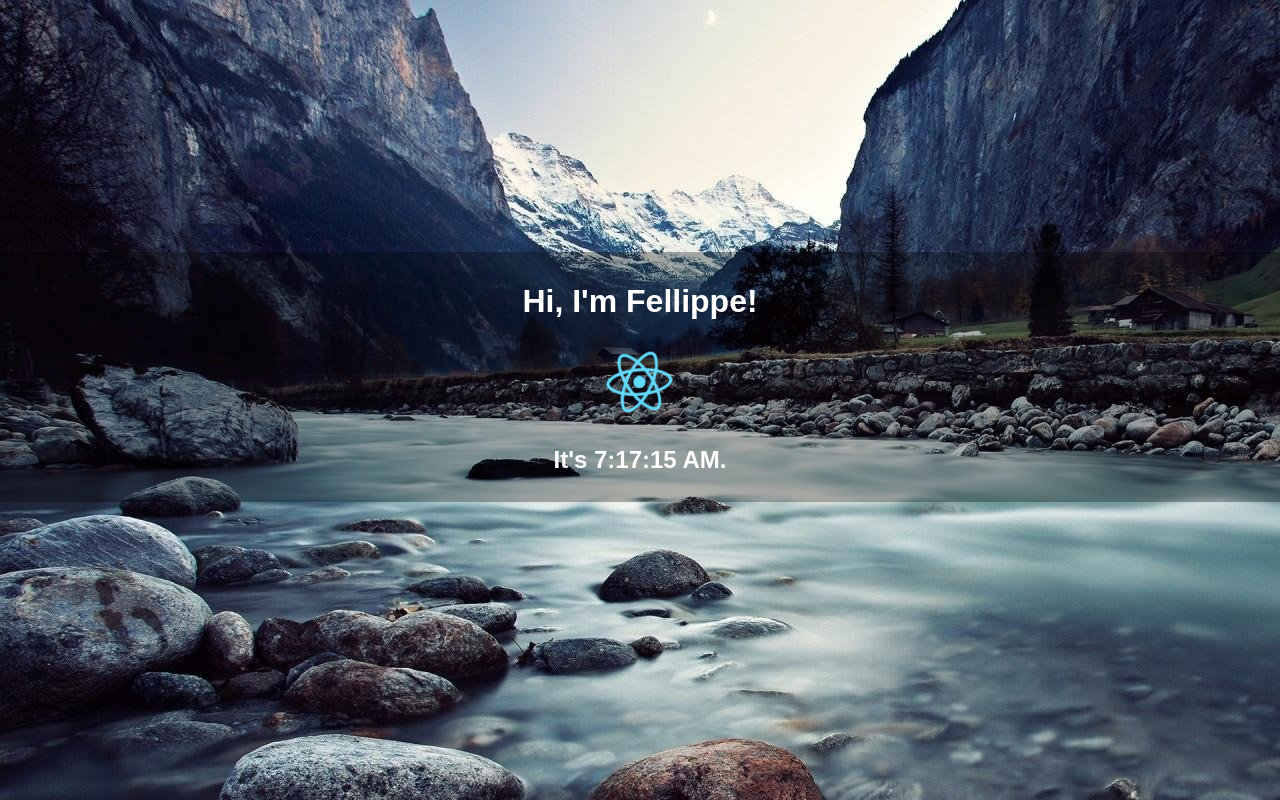
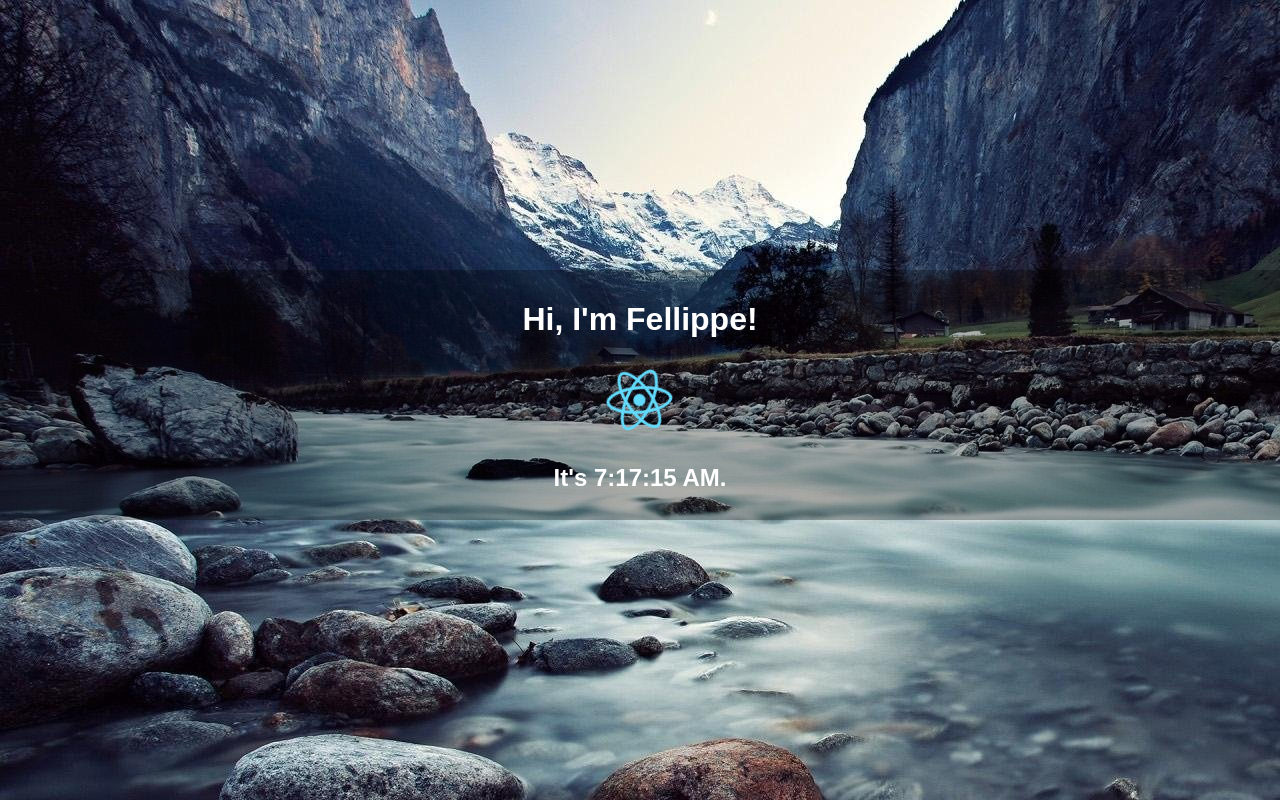
Before and after one commit to fellippemendonca/fellippe, a React app: page / in a window 1280 px wide. Built offline with nearby package versions, Linux system fonts and the light colour scheme.

Commit message:
First Commit

```diff
--- a/src/app/App.css
+++ b/src/app/App.css
@@ -1,5 +1,10 @@
 .App {
+
   text-align: center;
+}
+
+.Spacer{
+  height: 270px;
 }
 
 .App-logo {
--- a/src/app/App.js
+++ b/src/app/App.js
@@ -1,11 +1,11 @@
 import React, { Component } from 'react';
 import logo from './logo.svg';
 import './App.css';
-
 class App extends Component {
   render() {
     return (
-      <div className="App"><br/><br/><br/><br/><br/><br/><br/><br/><br/><br/><br/><br/><br/><br/>
+      <div className="App">
+        <div className="Spacer"/>
         <div className="App-header">
           <h1>Hi, I'm Fellippe!</h1>
           <img src={logo} className="App-logo" alt="logo" />
--- a/src/index.css
+++ b/src/index.css
@@ -1,6 +1,8 @@
 body {
   background-color: #222;
   background-image: url("./assets/images/Valley-Wallpapers-1920x1080-6.jpg");
+  background-size: 'cover';
+  overflow: 'hidden';
   margin: 0;
   padding: 0;
   font-family: sans-serif;
--- a/src/index.js
+++ b/src/index.js
@@ -2,8 +2,6 @@ import React from 'react';
 import ReactDOM from 'react-dom';
 import App from './app/App';
 import './index.css';
-
-//const element = (<h1>Hello!</h1>);
 
 function tick() {
   ReactDOM.render(
```
